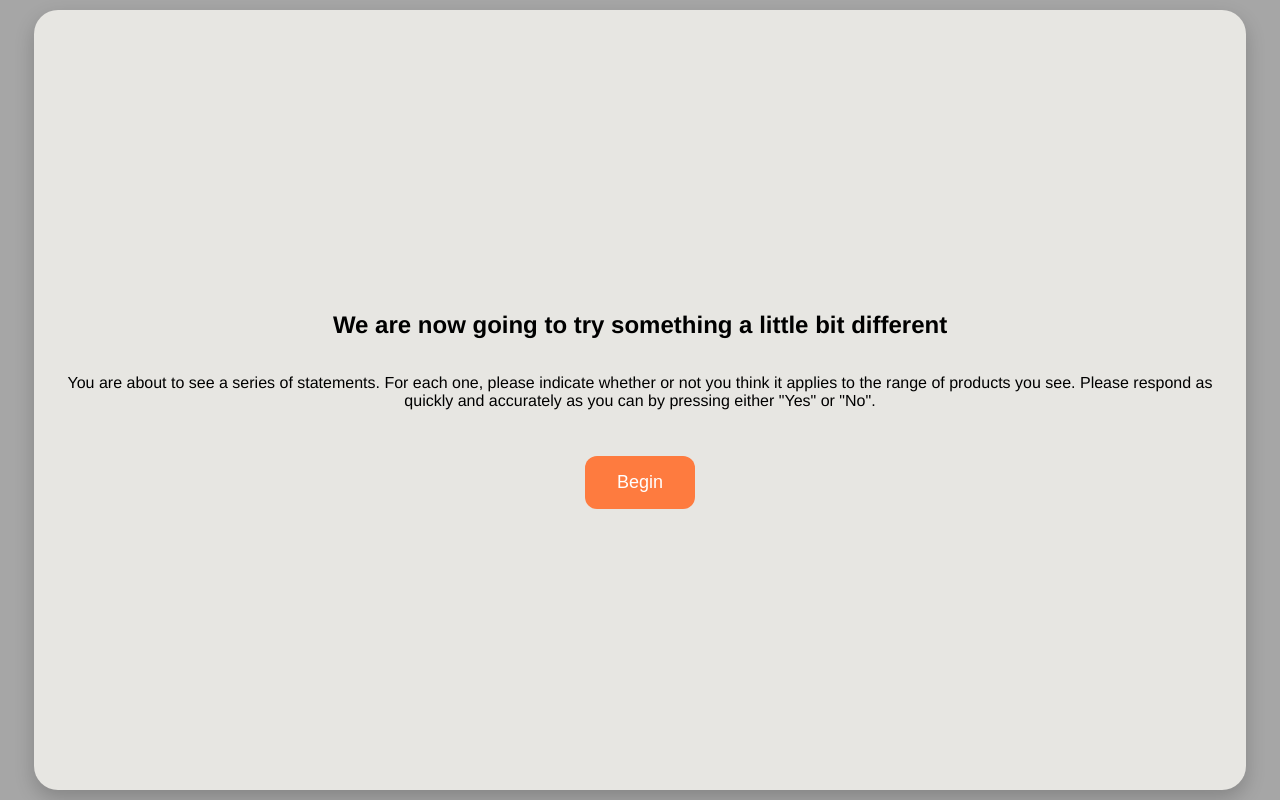
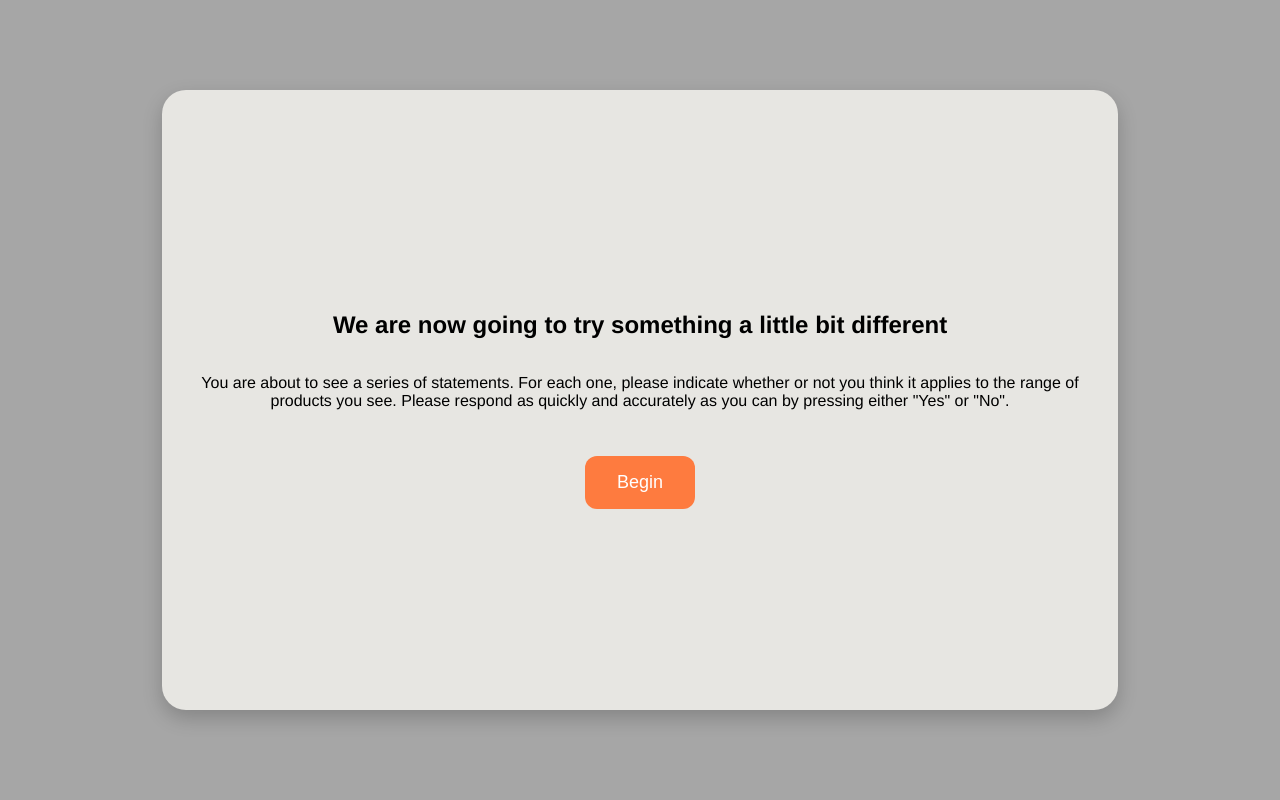
Before and after one commit to JaHoliness/RT-test, a plain HTML site: page index.html in a window 1280 px wide. Drawn offline with Linux system fonts and the light colour scheme.

Commit message:
Update index.html

```diff
--- a/index.html
+++ b/index.html
@@ -22,8 +22,8 @@
       background-color: #E7E6E2;
       border-radius: 24px;
       padding: 30px;
-      width: 90vw;
-      height: 90vh;
+      width: 70vw;
+      height: 70vh;
       box-shadow: 0 8px 20px rgba(0,0,0,0.2);
       display: flex;
       flex-direction: column;
@@ -136,7 +136,7 @@
     <div class="screen" id="statement-screen">
       <div class="statement-box" id="statement-text"></div>
       <div class="stimulus" id="stimulus">
-        <img src="https://eu-images.contentstack.com/v3/assets/blt6618a6af19da7ce1/blt02f55d3a2868efc7/6711966f659bff9586f052b6/pele_snowman_(2)_(1).png" alt="Stimulus" style="max-width: 100%; height: auto; border-radius: 8px;">
+        <img src="https://eu-images.contentstack.com/v3/assets/blt6618a6af19da7ce1/blt02f55d3a2868efc7/6711966f659bff9586f052b6/pele_snowman_(2)_(1).png" alt="Stimulus" style="max-width: 75%; height: auto; border-radius: 8px;">
       </div>
       <div class="response-row">
         <button class="response-button response-left" onclick="handleResponse('No')">No</button>
```
